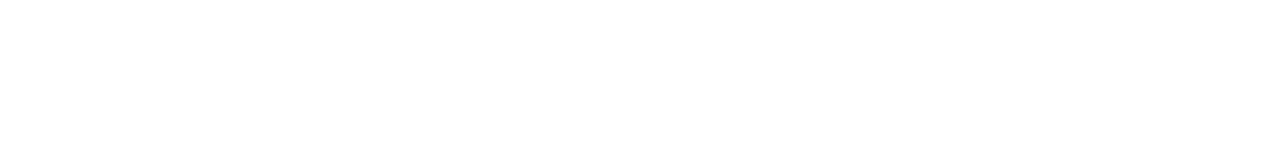
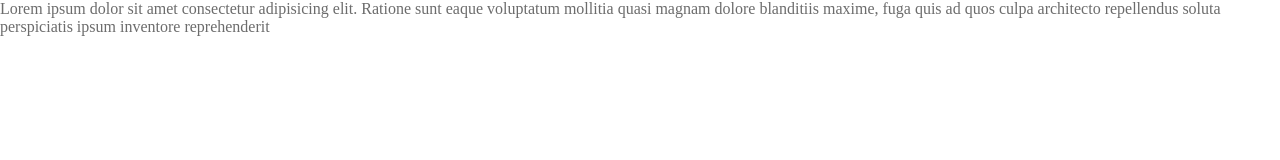
Before and after one commit to techedevborges/projeto-travelgram, a plain HTML site: page index.html in a window 1280 px wide. Drawn offline with Linux system fonts and the light colour scheme.

Commit message:
initial style guide

```diff
--- a/index.html
+++ b/index.html
@@ -7,6 +7,6 @@
   <link rel="stylesheet" href="styles/index.css">
 </head>
 <body>
-
+  <p>Lorem ipsum dolor sit amet consectetur adipisicing elit. Ratione sunt eaque voluptatum mollitia quasi magnam dolore blanditiis maxime, fuga quis ad quos culpa architecto repellendus soluta perspiciatis ipsum inventore reprehenderit</p>
 </body>
 </html>
--- a/styles/global.css
+++ b/styles/global.css
@@ -3,3 +3,20 @@
   padding: 0;
   box-sizing: border-box;
 }
+
+:root {
+  --brand-color: #EF5F4C;
+
+  --background-color: #FFFFFF;
+  --surface-color: #F5F5F5;
+  --skeleton-color: #D9D9D9;
+  --shape-transparency: #FFFFFF91;
+
+  --text-color-primary: #313131;
+  --text-color-secondary: #6C6C6C;
+}
+
+body {
+  color: var(--text-color-secondary);
+  background-color: var(--background-color);
+}
```
Also changed, not shown: assets/AirplaneTilt.svg (added), assets/Image 01.png (added), assets/Image 02.png (added), assets/Image 03.png (added), assets/Image 04.png (added), assets/Image 05.png (added), assets/Image 06.png (added), assets/Image 07.png (added), assets/Image 08.png (added), assets/Image 09.png (added), assets/Image 10.png (added), assets/Image 11.png (added), assets/Image.svg (added), assets/Logo.svg (added), 2 more files, 1 other file.
